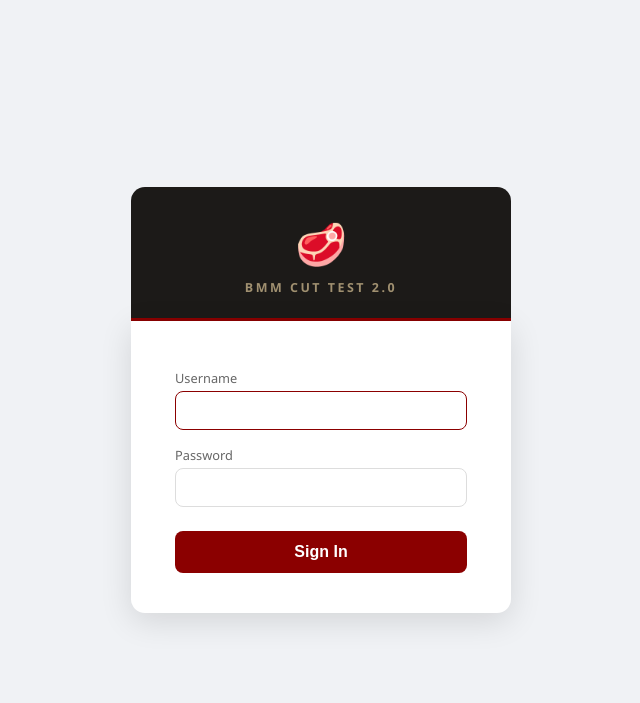
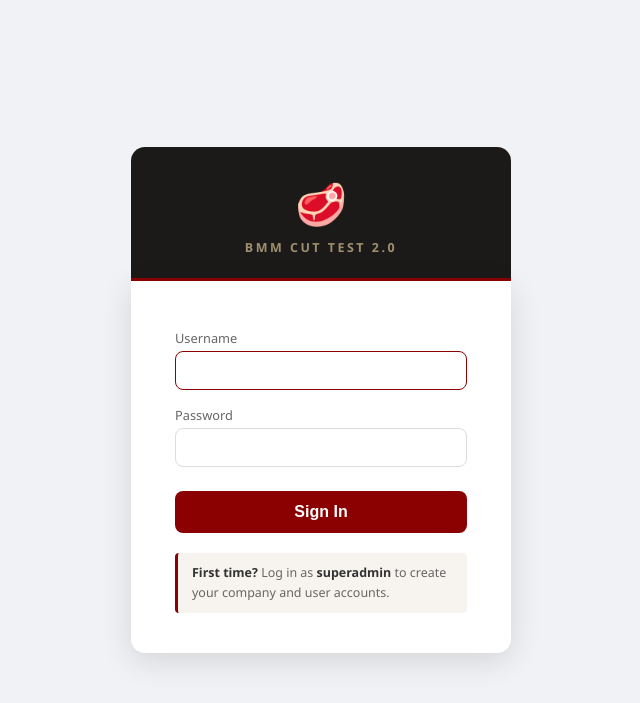
Before and after one commit to jerrodpoffenberger/BMM-Cut-Test-2, a Flask app: page /login in a window 1280 px wide. Shown: the top 703 px of the page, without its empty margins (319-959 px from the left). Run offline with Flask 3, Linux system fonts and the light colour scheme; some libraries are stand-ins or nearby versions.

Commit message:
Add first-time setup hint to login page
Tells new users to log in as superadmin to create company and accounts.

Co-Authored-By: Claude Sonnet 4.6 <noreply@anthropic.com>

```diff
--- a/templates/login.html
+++ b/templates/login.html
@@ -89,6 +89,17 @@
       transition: background 0.2s;
     }
     .btn-login:hover { background: #6b0000; }
+    .setup-hint {
+      margin-top: 20px;
+      padding: 10px 14px;
+      background: #f7f4f0;
+      border-left: 3px solid #8b0000;
+      border-radius: 4px;
+      font-size: 0.78rem;
+      color: #666;
+      line-height: 1.6;
+    }
+    .setup-hint strong { color: #333; }
   </style>
 </head>
 <body>
@@ -108,6 +119,9 @@
         <input type="password" id="password" name="password" autocomplete="current-password" required/>
         <button type="submit" class="btn-login">Sign In</button>
       </form>
+      <div class="setup-hint">
+        <strong>First time?</strong> Log in as <strong>superadmin</strong> to create your company and user accounts.
+      </div>
     </div>
   </div>
 </body>
```
